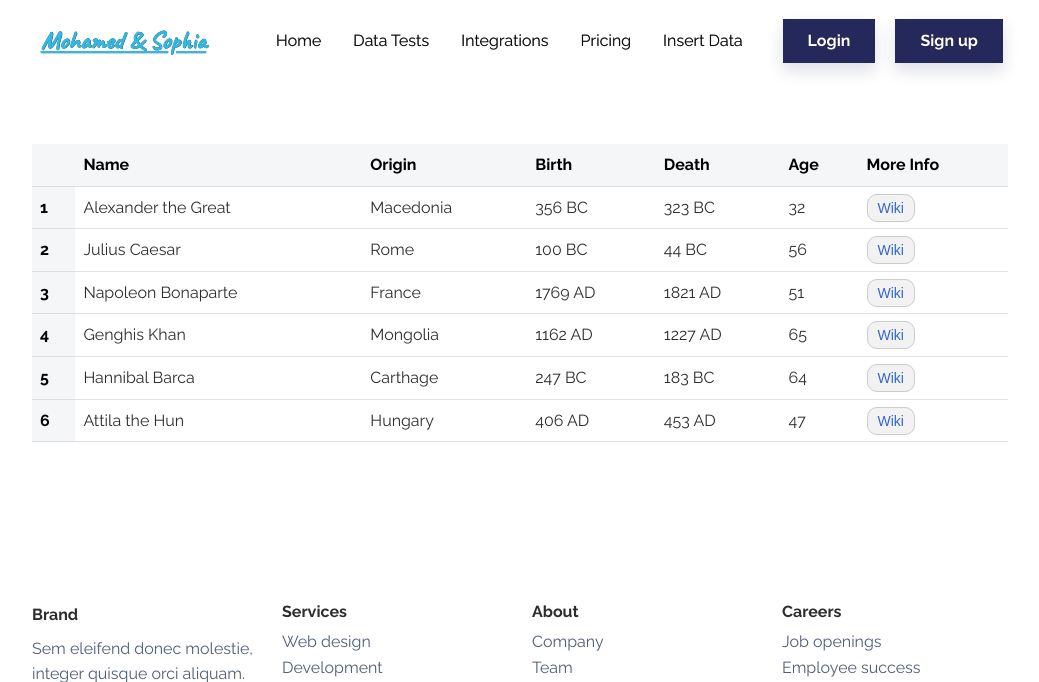
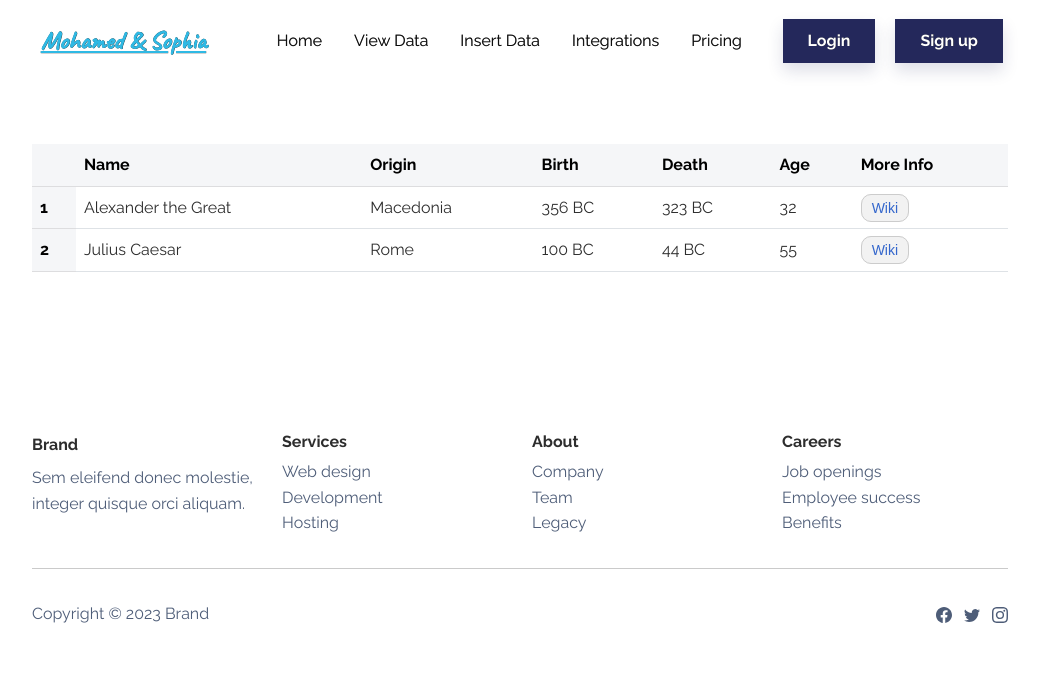
Before and after one commit to mightySIZE/react-flask-webapp, a Flask app: page /data in a window 1280 px wide. Shown: the top 682 px of the page, without its empty margins (120-1159 px from the left). After the commit the page ends 623 px from the top, so only its background shows below. Run offline with Flask 3, Linux system fonts and the light colour scheme; some libraries are stand-ins or nearby versions.

Commit message:
Connected db view with insert view
inserting new data, the new data will be displayed right away in view data page

```diff
--- a/app.py
+++ b/app.py
@@ -26,17 +26,10 @@ def home():
     return render_template('home.html')
 
 @app.route('/data')
-def data():
-    greats = [
-        {'id': 1, 'name': 'Alexander the Great', 'origin': 'Macedonia', 'birth': '356 BC', 'death': '323 BC', 'age': '32', 'url': 'https://en.wikipedia.org/wiki/Alexander_the_Great'},
-        {'id': 2, 'name': 'Julius Caesar', 'origin': 'Rome', 'birth': '100 BC', 'death': '44 BC', 'age': '56', 'url': 'https://en.wikipedia.org/wiki/Julius_Caesar'},
-        {'id': 3, 'name': 'Napoleon Bonaparte', 'origin': 'France', 'birth': '1769 AD', 'death': '1821 AD', 'age': '51', 'url': 'https://en.wikipedia.org/wiki/Napoleon'},
-        {'id': 4, 'name': 'Genghis Khan', 'origin': 'Mongolia', 'birth': '1162 AD', 'death': '1227 AD', 'age': '65', 'url': 'https://en.wikipedia.org/wiki/Genghis_Khan'},
-        {'id': 5, 'name': 'Hannibal Barca', 'origin': 'Carthage', 'birth': '247 BC', 'death': '183 BC', 'age': '64', 'url': 'https://en.wikipedia.org/wiki/Hannibal'},
-        {'id': 6, 'name': 'Attila the Hun', 'origin': 'Hungary', 'birth': '406 AD', 'death': '453 AD', 'age': '47', 'url': 'https://en.wikipedia.org/wiki/Attila'},
-    ]
+def viewData():
+    greats = Great.query.all()
 
-    return render_template('data.html', greats=greats)
+    return render_template('viewData.html', greats=greats)
 
 @app.route('/insertData', methods=['POST', 'GET'])
 def insertData():
@@ -51,7 +44,6 @@ def insertData():
         db.session.add(user)
         db.session.commit()
     return render_template('insertData.html')
-
 
 
 @app.route('/integrations')
--- a/templates/base.html
+++ b/templates/base.html
@@ -35,10 +35,10 @@
             <div class="collapse navbar-collapse" id="navcol-1">
                 <ul class="navbar-nav mx-auto">
                     <li class="nav-item"><a class="nav-link" href="{{ url_for('home') }}">Home</a></li>
-                    <li class="nav-item"><a class="nav-link" href="{{ url_for('data') }}">Data Tests</a></li>
+                    <li class="nav-item"><a class="nav-link" href="{{ url_for('viewData') }}">View Data</a></li>
+                    <li class="nav-item"><a class="nav-link" href="{{ url_for('insertData') }}">Insert Data</a></li>
                     <li class="nav-item"><a class="nav-link" href="{{ url_for('integrations') }}">Integrations</a></li>
                     <li class="nav-item"><a class="nav-link" href="{{ url_for('pricing') }}">Pricing</a></li>
-                    <li class="nav-item"><a class="nav-link" href="{{ url_for('insertData') }}">Insert Data</a></li>
                 </ul>
                     <a class="btn btn-primary shadow" style="margin-right: 20px;" role="button" href="{{ url_for('login') }}">Login</a>
                     <a class="btn btn-primary shadow" role="button" href="{{ url_for('signup') }}">Sign up</a>
--- a/templates/insertData.html
+++ b/templates/insertData.html
@@ -1,11 +1,7 @@
 {% extends "base.html" %}
 
 {% block title %}
-<<<<<<< Updated upstream
     Contracts
-=======
-    Insert Data
->>>>>>> Stashed changes
 {% endblock %}
 
 {% block content%}
--- a/templates/data.html
+++ b/templates/viewData.html
@@ -1,7 +1,7 @@
 {% extends 'base.html' %}
 
 {% block title %}
-    Data
+    View Data
 {% endblock %}
 
 {% block content %}
```
Also changed, not shown: instance/MS.db.
